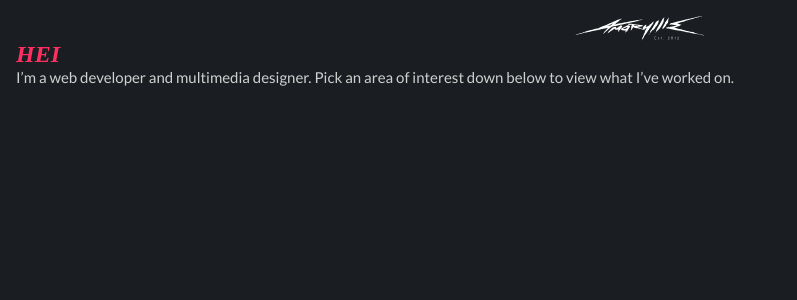
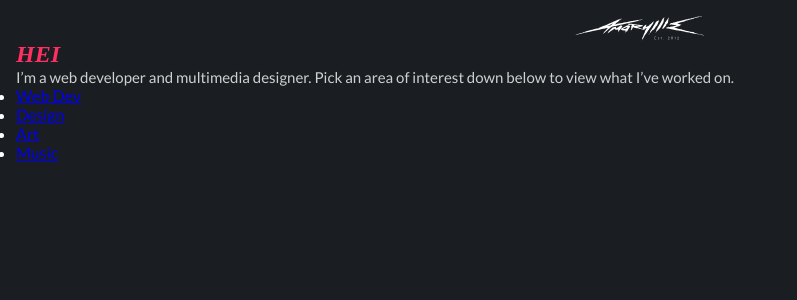
Before and after one commit to AmaryllisNO/portfolio2022, a Next.js app: page / in a window 1280 px wide. Shown: the top 300 px of the page, without its empty margins (0-797 px from the left). Built offline with nearby package versions, Linux system fonts and the light colour scheme.

Commit message:
feat: added pages

```diff
--- a/components/Menu/index.tsx
+++ b/components/Menu/index.tsx
@@ -1,15 +1,24 @@
 import Link from 'next/link';
 
-const index = () => {
+const Menu = () => {
   return (
     <div>
       <ul>
         <li>
-          <Link href='/dev'></Link>
+          <Link href='/dev'>Web Dev</Link>
+        </li>
+        <li>
+          <Link href='/design'>Design</Link>
+        </li>
+        <li>
+          <Link href='/art'>Art</Link>
+        </li>
+        <li>
+          <Link href='/music'>Music</Link>
         </li>
       </ul>
     </div>
   );
 };
 
-export default index;
+export default Menu;
--- /dev/null
+++ b/pages/art.tsx
@@ -0,0 +1,5 @@
+const art = () => {
+  return <div></div>;
+};
+
+export default art;
--- /dev/null
+++ b/pages/design.tsx
@@ -0,0 +1,5 @@
+const design = () => {
+  return <div></div>;
+};
+
+export default design;
--- a/pages/index.tsx
+++ b/pages/index.tsx
@@ -1,7 +1,7 @@
 import styled from 'styled-components';
-import Head from 'next/head';
 import { Wrapper } from '../components/Wrapper';
 import { Logo } from '../components/Logo';
+import Menu from '../components/Menu/index';
 import { useState, useEffect } from 'react';
 
 const Heading = styled.h1`
@@ -38,6 +38,7 @@ export default function Home() {
           I’m a web developer and multimedia designer. Pick an area of interest
           down below to view what I’ve worked on.
         </p>
+        <Menu></Menu>
       </Wrapper>
     </>
   );
--- /dev/null
+++ b/pages/music.tsx
@@ -0,0 +1,5 @@
+const music = () => {
+  return <div></div>;
+};
+
+export default music;
```
